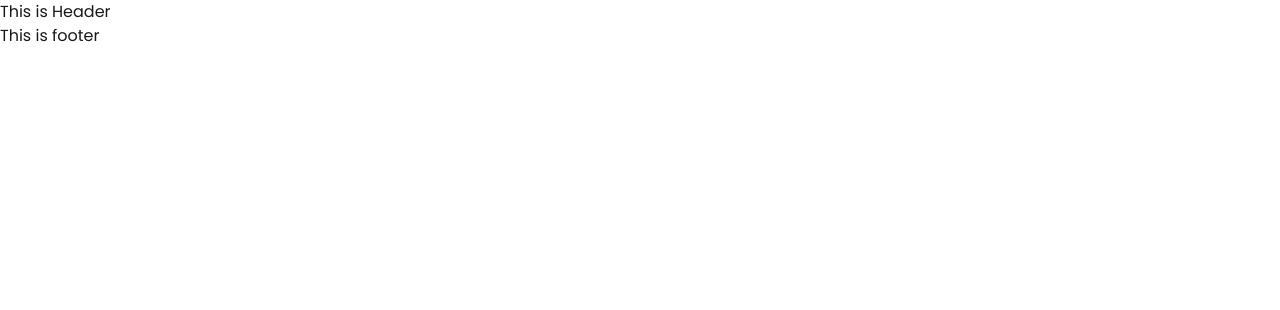
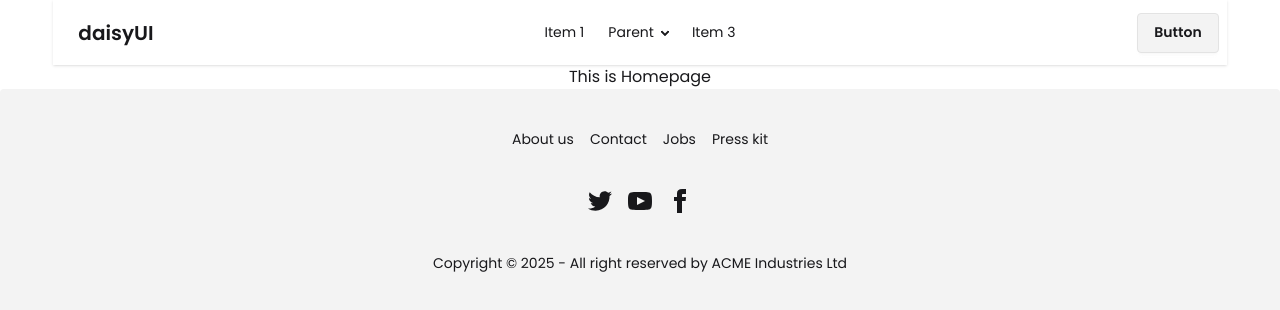
Before and after one commit to MizanRbf/subnestic-client, a React (Vite) app: page / in a window 1280 px wide. Shown: the top 310 px of the page. Built offline with nearby package versions, Linux system fonts and the light colour scheme.

Commit message:
navbar & footer added but not customized , later will be customized

```diff
--- /dev/null
+++ b/src/Components/Footer.jsx
@@ -0,0 +1,59 @@
+import React from "react";
+
+const Footer = () => {
+  return (
+    <footer className="footer footer-horizontal footer-center bg-base-200 text-base-content rounded p-10">
+      <nav className="grid grid-flow-col gap-4">
+        <a className="link link-hover">About us</a>
+        <a className="link link-hover">Contact</a>
+        <a className="link link-hover">Jobs</a>
+        <a className="link link-hover">Press kit</a>
+      </nav>
+      <nav>
+        <div className="grid grid-flow-col gap-4">
+          <a>
+            <svg
+              xmlns="http://www.w3.org/2000/svg"
+              width="24"
+              height="24"
+              viewBox="0 0 24 24"
+              className="fill-current"
+            >
+              <path d="M24 4.557c-.883.392-1.832.656-2.828.775 1.017-.609 1.798-1.574 2.165-2.724-.951.564-2.005.974-3.127 1.195-.897-.957-2.178-1.555-3.594-1.555-3.179 0-5.515 2.966-4.797 6.045-4.091-.205-7.719-2.165-10.148-5.144-1.29 2.213-.669 5.108 1.523 6.574-.806-.026-1.566-.247-2.229-.616-.054 2.281 1.581 4.415 3.949 4.89-.693.188-1.452.232-2.224.084.626 1.956 2.444 3.379 4.6 3.419-2.07 1.623-4.678 2.348-7.29 2.04 2.179 1.397 4.768 2.212 7.548 2.212 9.142 0 14.307-7.721 13.995-14.646.962-.695 1.797-1.562 2.457-2.549z"></path>
+            </svg>
+          </a>
+          <a>
+            <svg
+              xmlns="http://www.w3.org/2000/svg"
+              width="24"
+              height="24"
+              viewBox="0 0 24 24"
+              className="fill-current"
+            >
+              <path d="M19.615 3.184c-3.604-.246-11.631-.245-15.23 0-3.897.266-4.356 2.62-4.385 8.816.029 6.185.484 8.549 4.385 8.816 3.6.245 11.626.246 15.23 0 3.897-.266 4.356-2.62 4.385-8.816-.029-6.185-.484-8.549-4.385-8.816zm-10.615 12.816v-8l8 3.993-8 4.007z"></path>
+            </svg>
+          </a>
+          <a>
+            <svg
+              xmlns="http://www.w3.org/2000/svg"
+              width="24"
+              height="24"
+              viewBox="0 0 24 24"
+              className="fill-current"
+            >
+              <path d="M9 8h-3v4h3v12h5v-12h3.642l.358-4h-4v-1.667c0-.955.192-1.333 1.115-1.333h2.885v-5h-3.808c-3.596 0-5.192 1.583-5.192 4.615v3.385z"></path>
+            </svg>
+          </a>
+        </div>
+      </nav>
+      <aside>
+        <p>
+          Copyright © {new Date().getFullYear()} - All right reserved by ACME
+          Industries Ltd
+        </p>
+      </aside>
+    </footer>
+  );
+};
+
+export default Footer;
--- /dev/null
+++ b/src/Components/Navbar.jsx
@@ -0,0 +1,80 @@
+import React from "react";
+
+const Navbar = () => {
+  return (
+    <div className="navbar bg-base-100 shadow-sm">
+      <div className="navbar-start">
+        <div className="dropdown">
+          <div tabIndex={0} role="button" className="btn btn-ghost lg:hidden">
+            <svg
+              xmlns="http://www.w3.org/2000/svg"
+              className="h-5 w-5"
+              fill="none"
+              viewBox="0 0 24 24"
+              stroke="currentColor"
+            >
+              {" "}
+              <path
+                strokeLinecap="round"
+                strokeLinejoin="round"
+                strokeWidth="2"
+                d="M4 6h16M4 12h8m-8 6h16"
+              />{" "}
+            </svg>
+          </div>
+          <ul
+            tabIndex={0}
+            className="menu menu-sm dropdown-content bg-base-100 rounded-box z-1 mt-3 w-52 p-2 shadow"
+          >
+            <li>
+              <a>Item 1</a>
+            </li>
+            <li>
+              <a>Parent</a>
+              <ul className="p-2">
+                <li>
+                  <a>Submenu 1</a>
+                </li>
+                <li>
+                  <a>Submenu 2</a>
+                </li>
+              </ul>
+            </li>
+            <li>
+              <a>Item 3</a>
+            </li>
+          </ul>
+        </div>
+        <a className="btn btn-ghost text-xl">daisyUI</a>
+      </div>
+      <div className="navbar-center hidden lg:flex">
+        <ul className="menu menu-horizontal px-1">
+          <li>
+            <a>Item 1</a>
+          </li>
+          <li>
+            <details>
+              <summary>Parent</summary>
+              <ul className="p-2">
+                <li>
+                  <a>Submenu 1</a>
+                </li>
+                <li>
+                  <a>Submenu 2</a>
+                </li>
+              </ul>
+            </details>
+          </li>
+          <li>
+            <a>Item 3</a>
+          </li>
+        </ul>
+      </div>
+      <div className="navbar-end">
+        <a className="btn">Button</a>
+      </div>
+    </div>
+  );
+};
+
+export default Navbar;
--- a/src/Layouts/RootLayout.jsx
+++ b/src/Layouts/RootLayout.jsx
@@ -1,14 +1,25 @@
 import React from "react";
 import { Outlet } from "react-router";
+import Navbar from "../Components/Navbar";
+import Footer from "../Components/Footer";
 
 const RootLayout = () => {
   return (
     <div>
-      <header>This is Header</header>
-      <main>
+      <header className="w-11/12 mx-auto">
+        {/* Navbar */}
+        <Navbar></Navbar>
+      </header>
+
+      {/* Main */}
+      <main className="w-11/12 mx-auto">
         <Outlet></Outlet>
       </main>
-      <footer>This is footer</footer>
+
+      {/* Footer */}
+      <footer className="text-center">
+        <Footer></Footer>
+      </footer>
     </div>
   );
 };
--- /dev/null
+++ b/src/Pages/Home.jsx
@@ -0,0 +1,11 @@
+import React from "react";
+
+const Home = () => {
+  return (
+    <div>
+      <h2 className="text-center">This is Homepage</h2>
+    </div>
+  );
+};
+
+export default Home;
--- a/src/Routes/Routes.jsx
+++ b/src/Routes/Routes.jsx
@@ -1,11 +1,18 @@
 import { createBrowserRouter } from "react-router";
 import RootLayout from "../Layouts/RootLayout";
 import ErrorPage from "../Pages/ErrorPage";
+import Home from "../Pages/Home";
 
 export const router = createBrowserRouter([
   {
     path: "/",
     element: <RootLayout></RootLayout>,
+    children: [
+      {
+        index: true,
+        element: <Home></Home>,
+      },
+    ],
   },
   {
     path: "/*",
```
